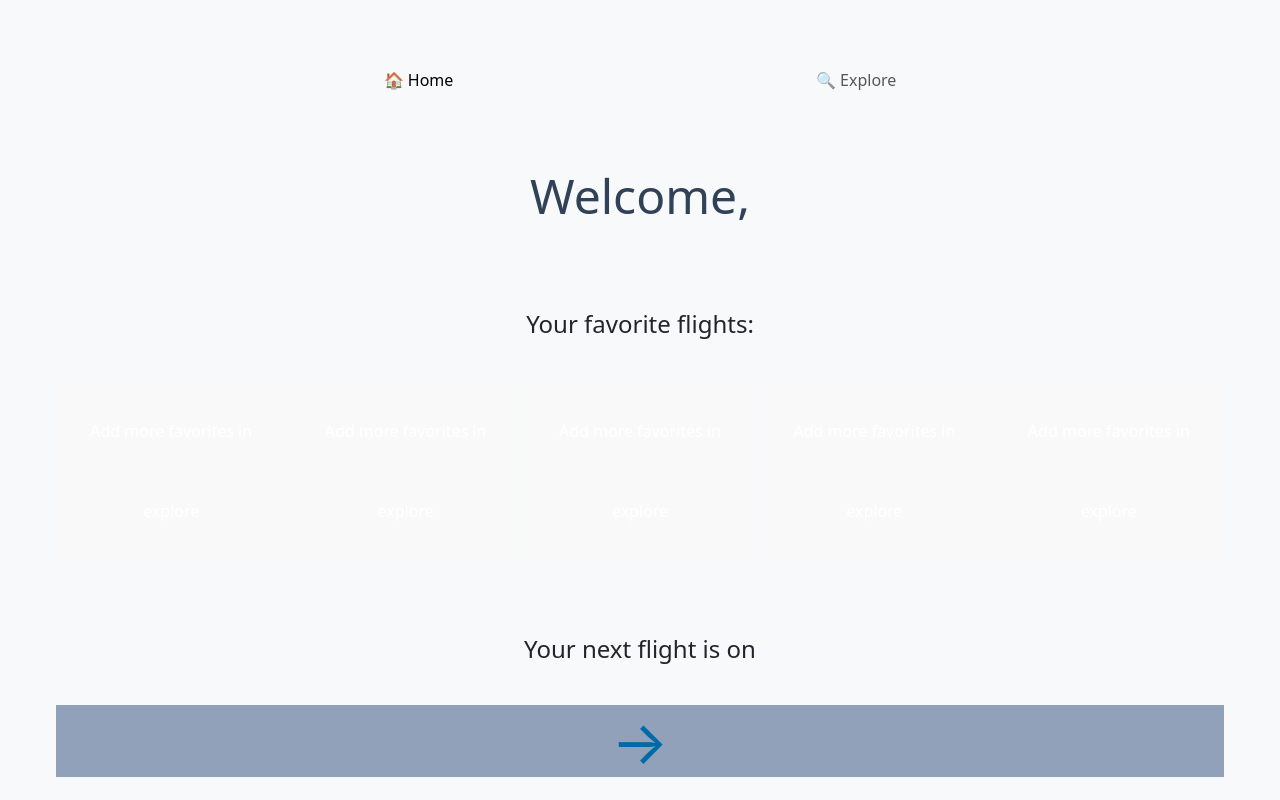
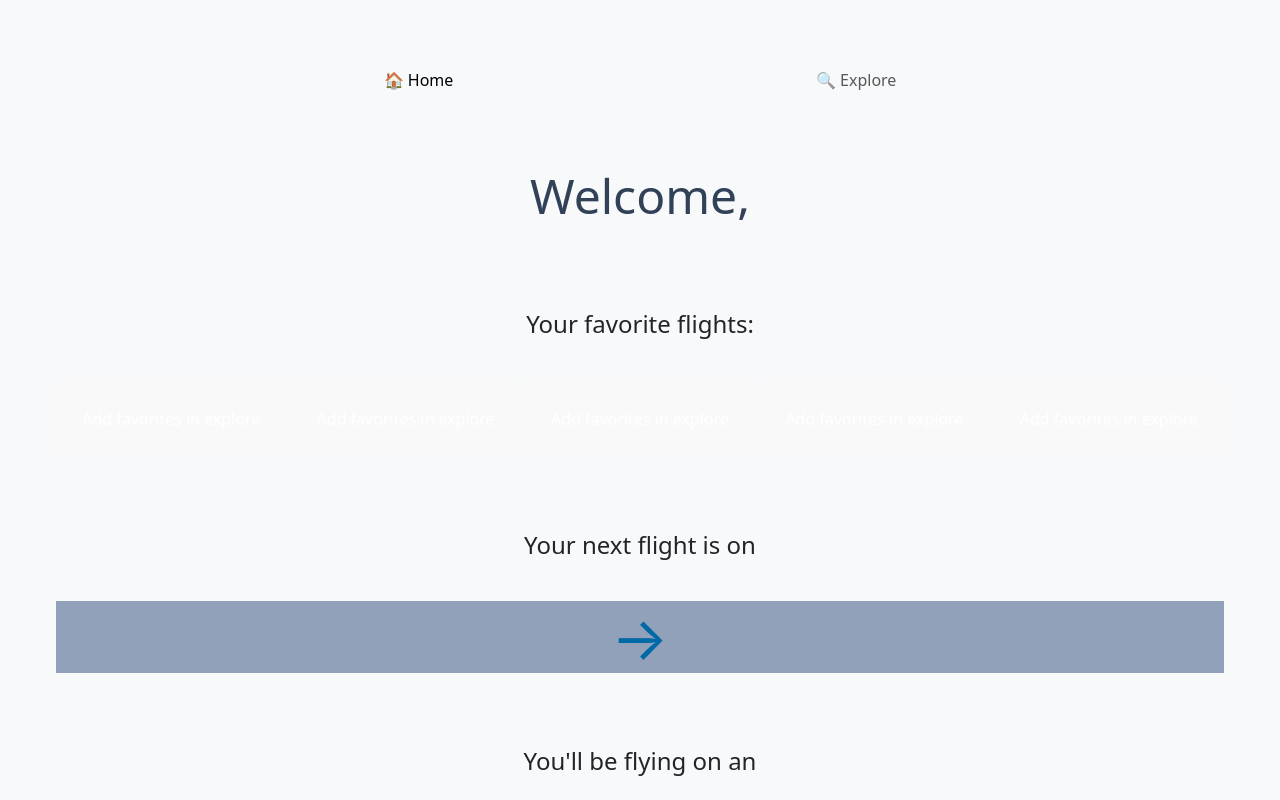
Before and after one commit to nklloyd/AIR, a React (Vite) app: page / in a window 1280 px wide. Shown: the top 800 px of the page. Built offline with nearby package versions, Linux system fonts and the light colour scheme; no server answers.

Commit message:
Minor refinements to favorites bar

```diff
--- a/src/pages/Home.tsx
+++ b/src/pages/Home.tsx
@@ -348,27 +348,27 @@ export function Home() {
     let fav1
     if (favorite?.[6]) {
         fav1 = "" + favorite?.[2] + favorite?.[3] + favorite?.[4] + favorite?.[5] + favorite?.[6]
-    } else { fav1 = "Add more favorites in explore" }
+    } else { fav1 = "Add favorites in explore" }
 
     let fav2
     if (favorite?.[14]) {
         fav2 = "" + favorite?.[10] + favorite?.[11] + favorite?.[12] + favorite?.[13] + favorite?.[14]
-    } else { fav2 = "Add more favorites in explore" }
+    } else { fav2 = "Add favorites in explore" }
 
     let fav3
     if (favorite?.[22]) {
         fav3 = "" + favorite?.[18] + favorite?.[19] + favorite?.[20] + favorite?.[21] + favorite?.[22]
-    } else { fav3 = "Add more favorites in explore" }
+    } else { fav3 = "Add favorites in explore" }
 
     let fav4
     if (favorite?.[30]) {
         fav4 = "" + favorite?.[26] + favorite?.[27] + favorite?.[28] + favorite?.[29] + favorite?.[30]
-    } else { fav4 = "Add more favorites in explore" }
+    } else { fav4 = "Add favorites in explore" }
 
     let fav5
     if (favorite?.[38]) {
         fav5 = "" + favorite?.[34] + favorite?.[35] + favorite?.[36] + favorite?.[37] + favorite?.[38]
-    } else { fav5 = "Add more favorites in explore" }
+    } else { fav5 = "Add favorites in explore" }
 
     return (
         <div className="flex flex-col gap-4">
@@ -379,15 +379,25 @@ export function Home() {
             <p className="text-2xl">Your favorite flights:</p>
             <div className="grid grid-cols-[1fr_1fr_1fr_1fr_1fr] gap-1">
                 <button onClick={() => {navigate(`/map/${fav1}`); }} className="bg-sky-700 hover:bg-sky-800 leading-[5rem] text-3xl text-white">
-                {fav1}</button>
+                <p></p>
+                <p className="leading-normal">{fav1}</p>
+                </button>
                 <button onClick={() => {navigate(`/map/${fav2}`); }} className="bg-sky-700 hover:bg-sky-800 leading-[5rem] text-3xl text-white">
-                {fav2}</button>
+                <p></p>
+                <p className="leading-normal">{fav2}</p>
+                </button>
                 <button onClick={() => {navigate(`/map/${fav3}`); }} className="bg-sky-700 hover:bg-sky-800 leading-[5rem] text-3xl text-white">
-                {fav3}</button>
+                <p></p>
+                <p className="leading-normal">{fav3}</p>
+                </button>
                 <button onClick={() => {navigate(`/map/${fav4}`); }} className="bg-sky-700 hover:bg-sky-800 leading-[5rem] text-3xl text-white">
-                {fav4}</button>
+                <p></p>
+                <p className="leading-normal">{fav4}</p>
+                </button>
                 <button onClick={() => {navigate(`/map/${fav5}`); }} className="bg-sky-700 hover:bg-sky-800 leading-[5rem] text-3xl text-white">
-                {fav5}</button>
+                <p></p>
+                <p className="leading-normal">{fav5}</p>
+                </button>
             </div>
             <br></br>
 
```
